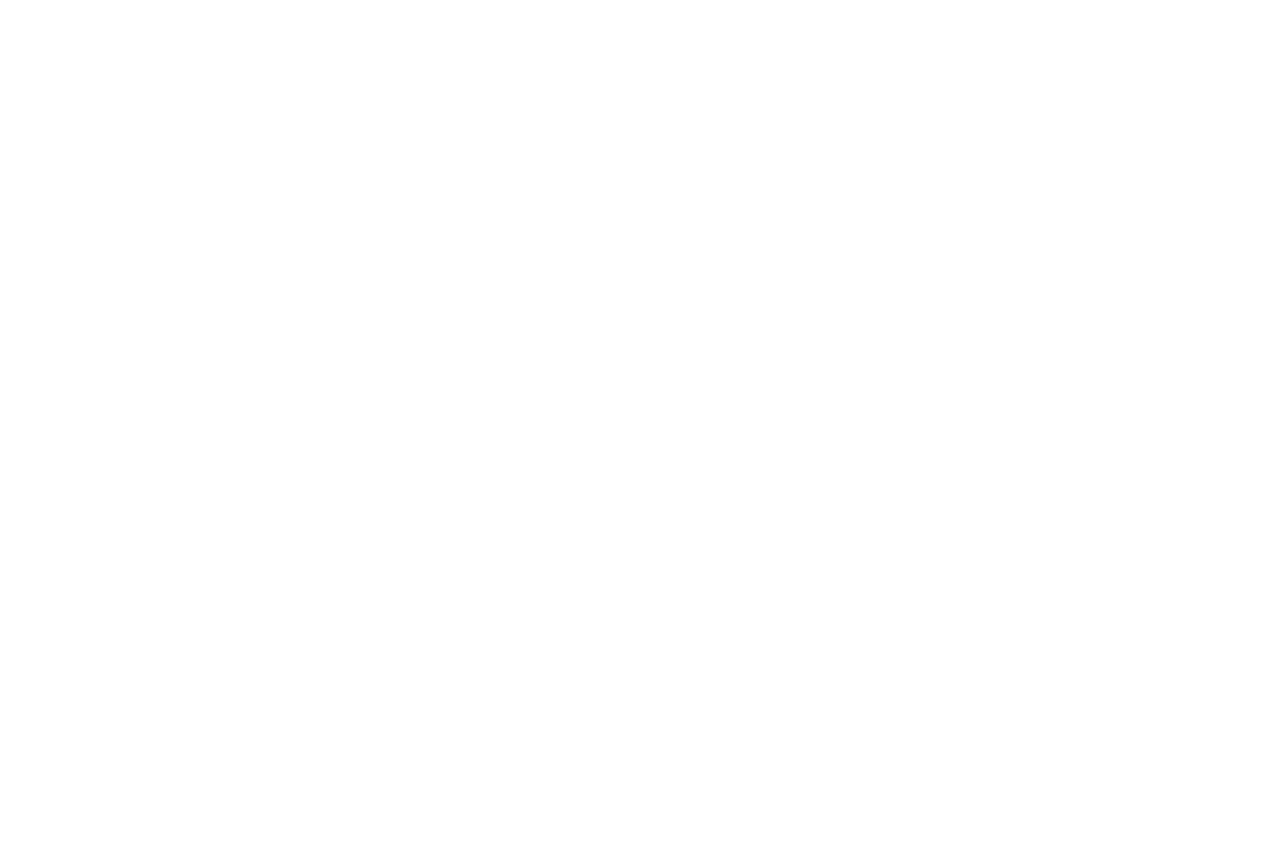
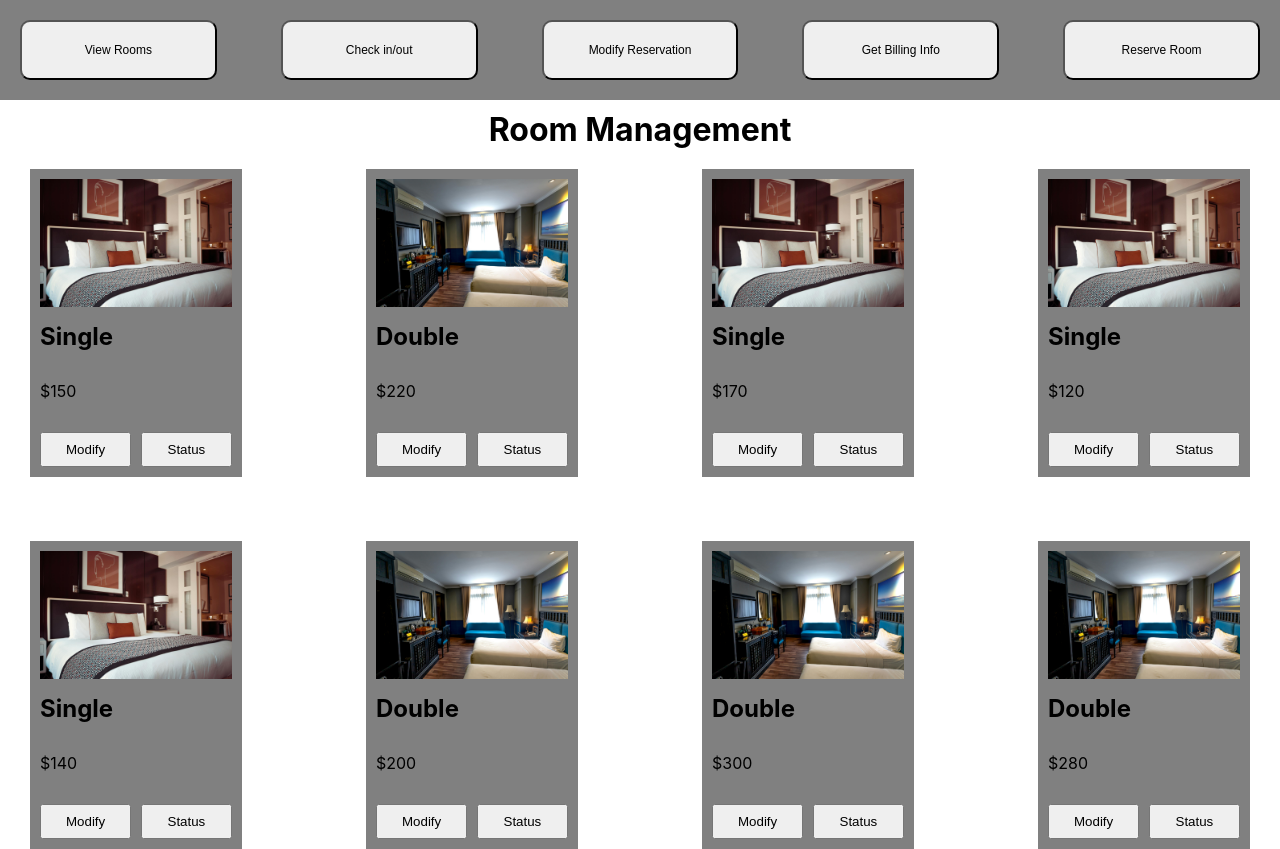
Before and after one commit to Debob123/BearBytes, a React (Create React App) app in the folder reactFrontEnd/: page /clerkRooms in a window 1280 px wide. Before the commit this address had no page. Before the commit the page ends 800 px from the top, so only its background shows below. Built offline with nearby package versions, Linux system fonts and the light colour scheme.

Commit message:
Add basic layout of clerk room management page

```diff
--- a/reactFrontEnd/src/App.js
+++ b/reactFrontEnd/src/App.js
@@ -7,6 +7,7 @@
 import ShoppingPage from './pages/ShoppingPage';
 import ProfilePage from './pages/ProfilePage';
 import ConfirmReservationPage from './pages/ConfirmReservationPage'
+import ClerkRooms from './pages/ClerkRoomPage'
 
 function App() {
   return (
@@ -19,6 +20,7 @@
         <Route path="/confirmReservationPage" element ={<ConfirmReservationPage />} />
         <Route path="/shop" element={<ShoppingPage />} />
         <Route path="/profile" element={<ProfilePage />} />
+        <Route path="/clerkRooms" element={<ClerkRooms />} />
       </Routes>
     </Router>
   );
--- /dev/null
+++ b/reactFrontEnd/src/clerkPageComponents/ClerkHeader.jsx
@@ -0,0 +1,15 @@
+import './clerkHeader.css'
+
+function ClerkHeader() {
+    return (
+        <div className="clerk-header">
+            <button className="c-header-btn">View Rooms</button>
+            <button className="c-header-btn">Check in/out</button>
+            <button className="c-header-btn">Modify Reservation</button>
+            <button className="c-header-btn">Get Billing Info</button>
+            <button className="c-header-btn">Reserve Room</button>
+        </div>
+    )
+}
+
+export default ClerkHeader
--- /dev/null
+++ b/reactFrontEnd/src/clerkPageComponents/ClerkRoomDisplay.jsx
@@ -0,0 +1,68 @@
+import { v4 as uuidv4 } from 'uuid';
+import RoomModifyAndStatus from './RoomModifyAndStatus.jsx';
+import singleRoom from '../images/hotelRoom1.jpg'
+import doubleRoom from '../images/doubleRoom1.jpg'
+
+const rooms = [
+    {
+        imgLink: singleRoom,
+        roomType: "Single",
+        rate: "$150",
+        id: uuidv4()
+    },
+    {
+        imgLink: doubleRoom,
+        roomType: "Double",
+        rate: "$220",
+        id: uuidv4()
+    },
+    {
+        imgLink: singleRoom,
+        roomType: "Single",
+        rate: "$170",
+        id: uuidv4()
+    },
+    {
+        imgLink: singleRoom,
+        roomType: "Single",
+        rate: "$120",
+        id: uuidv4()
+    },
+    {
+        imgLink: singleRoom,
+        roomType: "Single",
+        rate: "$140",
+        id: uuidv4()
+    },
+    {
+        imgLink: doubleRoom,
+        roomType: "Double",
+        rate: "$200",
+        id: uuidv4()
+    },
+    {
+        imgLink: doubleRoom,
+        roomType: "Double",
+        rate: "$300",
+        id: uuidv4()
+    },
+    {
+        imgLink: doubleRoom,
+        roomType: "Double",
+        rate: "$280",
+        id: uuidv4()
+    },
+]
+
+
+function ClerkRoomDisplay() {
+    return (
+        <div className="display">
+            {rooms.map((room) =>(
+                <RoomModifyAndStatus className="room-display" key={room.id} imgLink={room.imgLink} title={room.roomType} cost={room.rate}/>
+            ))}
+        </div>
+    );
+}
+
+export default ClerkRoomDisplay;
--- /dev/null
+++ b/reactFrontEnd/src/clerkPageComponents/RoomModifyAndStatus.jsx
@@ -0,0 +1,20 @@
+import React, { useState, useEffect } from 'react';
+import './roomModifyAndStatus.css'
+
+
+function RoomModifyAndStatus({ imgLink, title, cost}) {
+
+    return (
+        <div className="box-display">
+            <img src={imgLink} alt={title} />
+            <h2>{title}</h2>
+            <p>{cost}</p>
+            <div className='clerk-room-btns'>
+                <button>Modify</button>
+                <button>Status</button>
+            </div>
+        </div>
+    );
+}
+
+export default RoomModifyAndStatus;
--- /dev/null
+++ b/reactFrontEnd/src/clerkPageComponents/clerkHeader.css
@@ -0,0 +1,18 @@
+.clerk-header {
+    background-color: gray;
+    width: 100%;
+    box-sizing: border-box;
+    height: 100px;
+    display: grid;
+    grid-template-columns: repeat(5, 1fr);
+    gap: 5vw;
+    padding: 20px;
+    position: fixed;
+    top: 0;
+}
+
+.c-header-btn {
+    font-size: 12px;
+    padding: 5px;
+    border-radius: 10px;
+}
--- /dev/null
+++ b/reactFrontEnd/src/clerkPageComponents/roomModifyAndStatus.css
@@ -0,0 +1,4 @@
+.clerk-room-btns {
+    display:flex;
+    gap: 5%
+}
--- /dev/null
+++ b/reactFrontEnd/src/pages/ClerkRoomPage.jsx
@@ -0,0 +1,16 @@
+import ClerkHeader from '../clerkPageComponents/ClerkHeader';
+import ClerkRoomDisplay from '../clerkPageComponents/ClerkRoomDisplay';
+import './clerkRoomPage.css';
+
+
+function ClerkRoomPage() {
+    return (
+        <div>
+            <ClerkHeader/>
+            <h1>Room Management</h1>
+            <ClerkRoomDisplay/>
+        </div>
+    )
+}
+
+export default ClerkRoomPage;
--- a/reactFrontEnd/src/pages/HomePage.js
+++ b/reactFrontEnd/src/pages/HomePage.js
@@ -11,6 +11,7 @@
             <Link to="/shop"> Shop Now </Link>
             <Link to="/confirmReservationPage"> Confirm Reservation </Link>
             <Link to="/reservation"> Make Reservation </Link>
+            <Link to="/clerkRooms"> Clerk Rooms </Link>
         </div>
     );
 }
--- /dev/null
+++ b/reactFrontEnd/src/pages/clerkRoomPage.css
@@ -0,0 +1,5 @@
+h1 {
+    margin-top: 110px;
+    margin-bottom: 20px;
+    text-align: center;
+}
```
